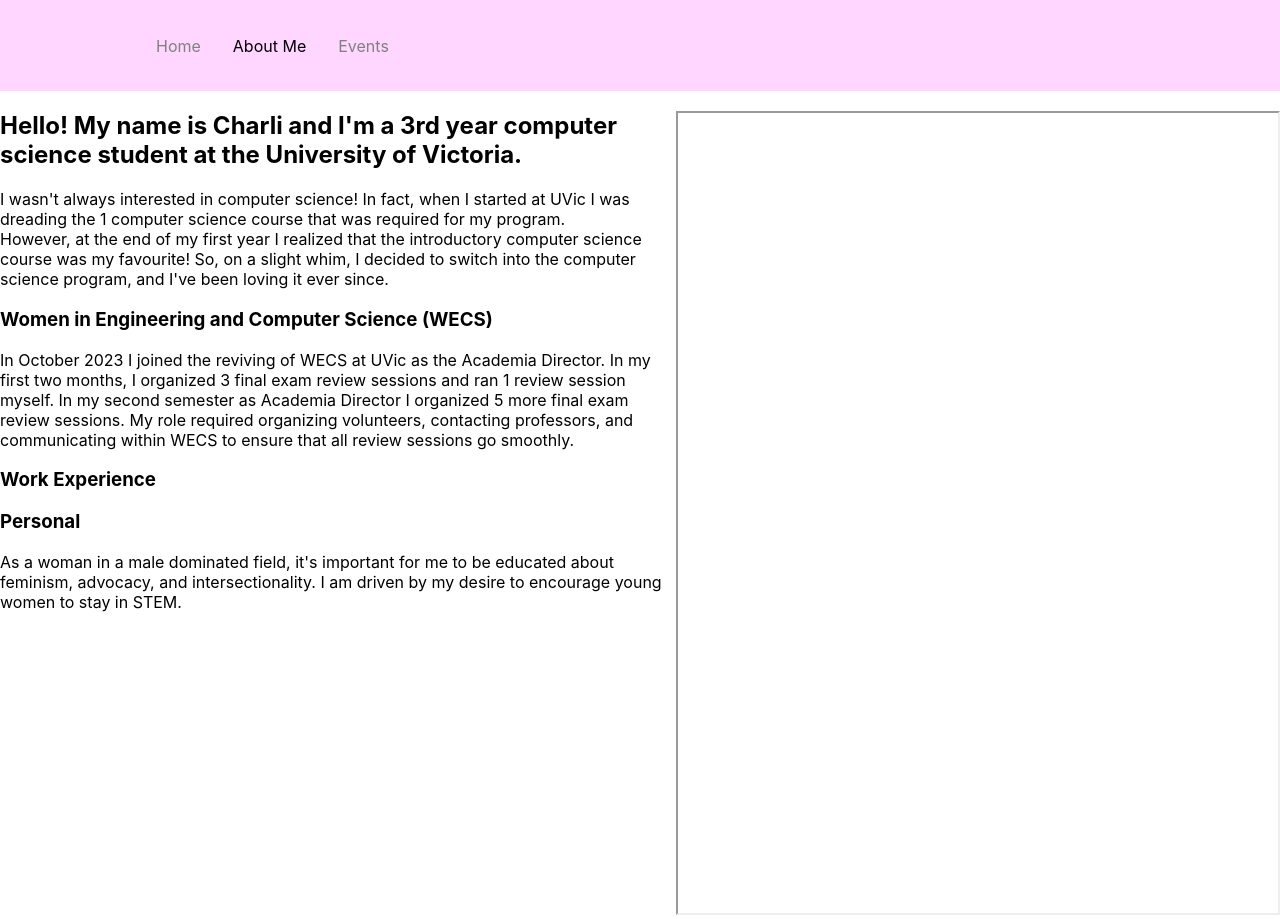
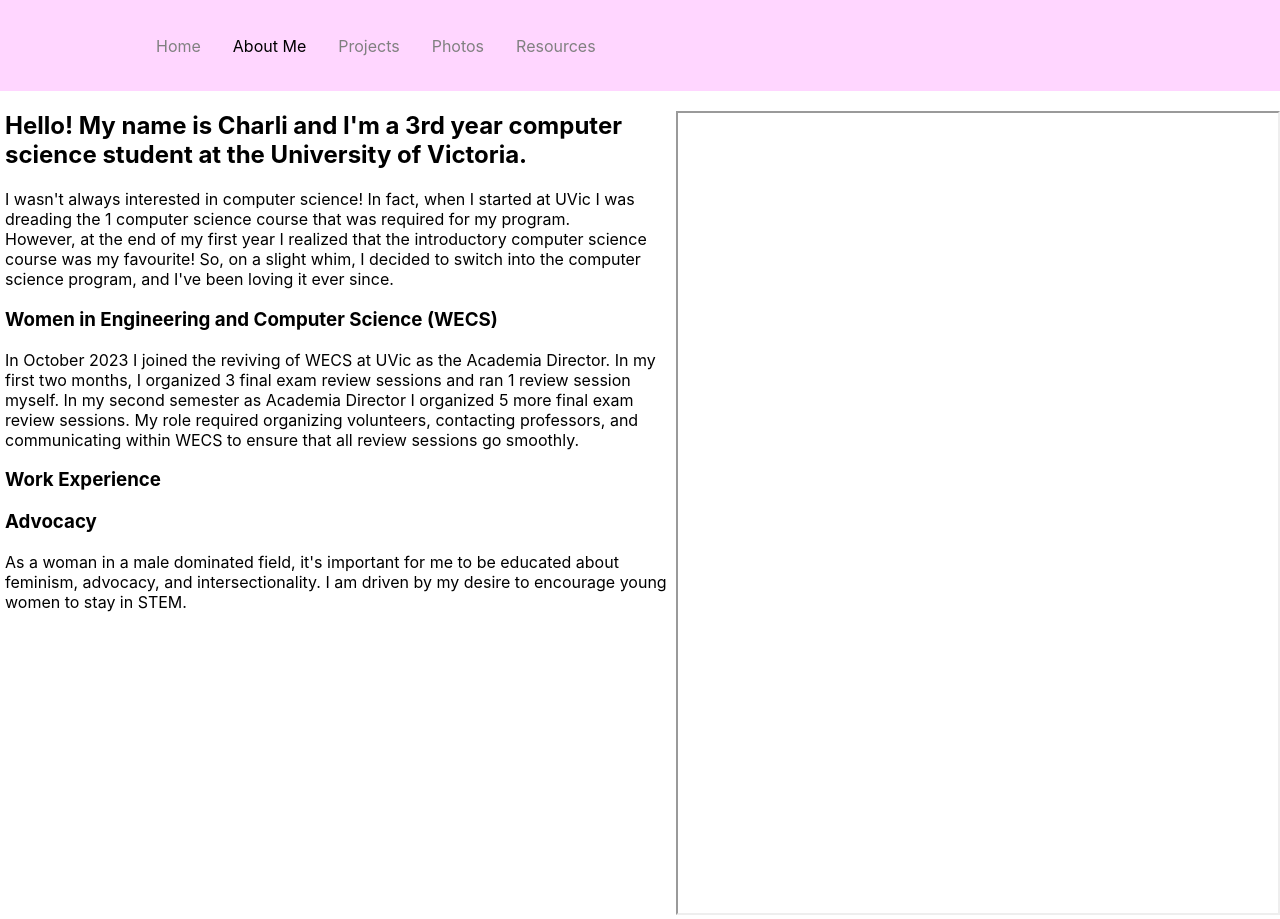
Before and after one commit to charliharrold/myapp, a React (Create React App) app: page /about in a window 1280 px wide. Built offline with nearby package versions, Linux system fonts and the light colour scheme.

Commit message:
Added some more pages to the navigation bar.

```diff
--- a/src/App.js
+++ b/src/App.js
@@ -8,8 +8,9 @@ import {
 } from "react-router-dom";
 import Home from "./components/pages/home";
 import About from "./components/pages/about";
-import Events from "./components/pages/events";
-
+import Photos from "./components/pages/photos";
+import Projects from "./components/pages/projects";
+import Resources from "./components/pages/resources";
 
 function App() {
     return (
@@ -18,8 +19,9 @@ function App() {
             <Routes>
                 <Route path="/home" element={<Home />} />
                 <Route path="/about" element={<About />} />
-                <Route path="/events" element={<Events />}
-                />
+                <Route path="/photos" element={<Photos />}/>
+                <Route path="/projects" element={<Projects />}/>
+                <Route path="/resources" element={<Resources />}/>
 
             </Routes>
         </Router>
--- a/src/components/navbar/index.js
+++ b/src/components/navbar/index.js
@@ -21,8 +21,14 @@ const Navbar = () => {
                     <NavLink to="/about" >
                         About Me
                     </NavLink>
-                    <NavLink to="/events" activeStyle>
-                        Events
+                    <NavLink to="/projects" activeStyle>
+                        Projects
+                    </NavLink>
+                    <NavLink to="/photos" activeStyle>
+                        Photos
+                    </NavLink>
+                    <NavLink to="/resources" activeStyle>
+                        Resources
                     </NavLink>
 
                     {/* Second Nav */}
--- a/src/components/pages/about.js
+++ b/src/components/pages/about.js
@@ -7,8 +7,14 @@ const wrapText = {
     float: "left",
     width: "0",
     height: "0",
-    paddingLeft: "50"
+
   };
+
+const borderIn = {
+    //border: "10px solid white",
+    padding: "0px 0px 0px 5px",
+}
+
 
 const imageStyle = {
     float: "right",
@@ -28,33 +34,33 @@ const About = () => {
         title="Charli Resume"
         >
         </iframe></div>
-        <h2>
+        <h2 style={borderIn}>
         Hello! My name is Charli and I'm a 3rd year computer science student at the University of Victoria.
         </h2>
-        <p>
+        <p style={borderIn}>
 
             I wasn't always interested in computer science! In fact, when I started at UVic I was dreading the 1 computer science course that was required for my program.<br />
             However, at the end of my first year I realized that the introductory computer science course was my favourite! So, on a slight whim, I decided to switch into the computer science program, and I've been loving it ever since.
                 </p>
 
-        <h3>
+        <h3 style={borderIn}>
             Women in Engineering and Computer Science (WECS)
         </h3>
-        <p>
+        <p style={borderIn}>
             In October 2023 I joined the reviving of WECS at UVic as the Academia Director. In my first two months,
             I organized 3 final exam review sessions and ran 1 review session myself. In my second semester as Academia Director
             I organized 5 more final exam review sessions. My role required organizing volunteers, contacting professors,
             and communicating within WECS to ensure that all review sessions go smoothly.
         </p>
 
-        <h3>
+        <h3 style={borderIn}>
             Work Experience
         </h3>
 
-        <h3>
-            Personal
+        <h3 style={borderIn}>
+            Advocacy
         </h3>
-        <p>
+        <p style={borderIn}>
             As a woman in a male dominated field, it's important for me to be educated about feminism, advocacy,
             and intersectionality. I am driven by my desire to encourage young women to stay in STEM.
         </p>
--- /dev/null
+++ b/src/components/pages/photos.js
@@ -0,0 +1,20 @@
+// pages/photos.js
+
+import React from "react";
+
+const Photos = () => {
+    return (
+        <div
+            style={{
+                display: "flex",
+                justifyContent: "centre",
+                alignItems: "centre",
+                height: "100vh",
+            }}
+        >
+            <h1>Welcome to my photos</h1>
+        </div>
+    );
+};
+
+export default Photos;
--- /dev/null
+++ b/src/components/pages/projects.js
@@ -0,0 +1,18 @@
+import React from "react";
+
+const Projects = () => {
+    return (
+        <div
+            style={{
+                display: "flex",
+                justifyContent: "centre",
+                alignItems: "centre",
+                height: "100vh",
+            }}
+        >
+            <h1>Welcome to my projects</h1>
+        </div>
+    );
+};
+
+export default Projects;
--- a/src/components/pages/events.js
+++ b/src/components/pages/resources.js
@@ -1,8 +1,8 @@
-// pages/events.js
+// pages/resources.js
 
 import React from "react";
 
-const Events = () => {
+const Resources = () => {
     return (
         <div
             style={{
@@ -12,9 +12,9 @@ const Events = () => {
                 height: "100vh",
             }}
         >
-            <h1>Welcome to GeeksforGeeks Events</h1>
+            <h1>Welcome to my resources</h1>
         </div>
     );
 };
 
-export default Events;
+export default Resources;
```
